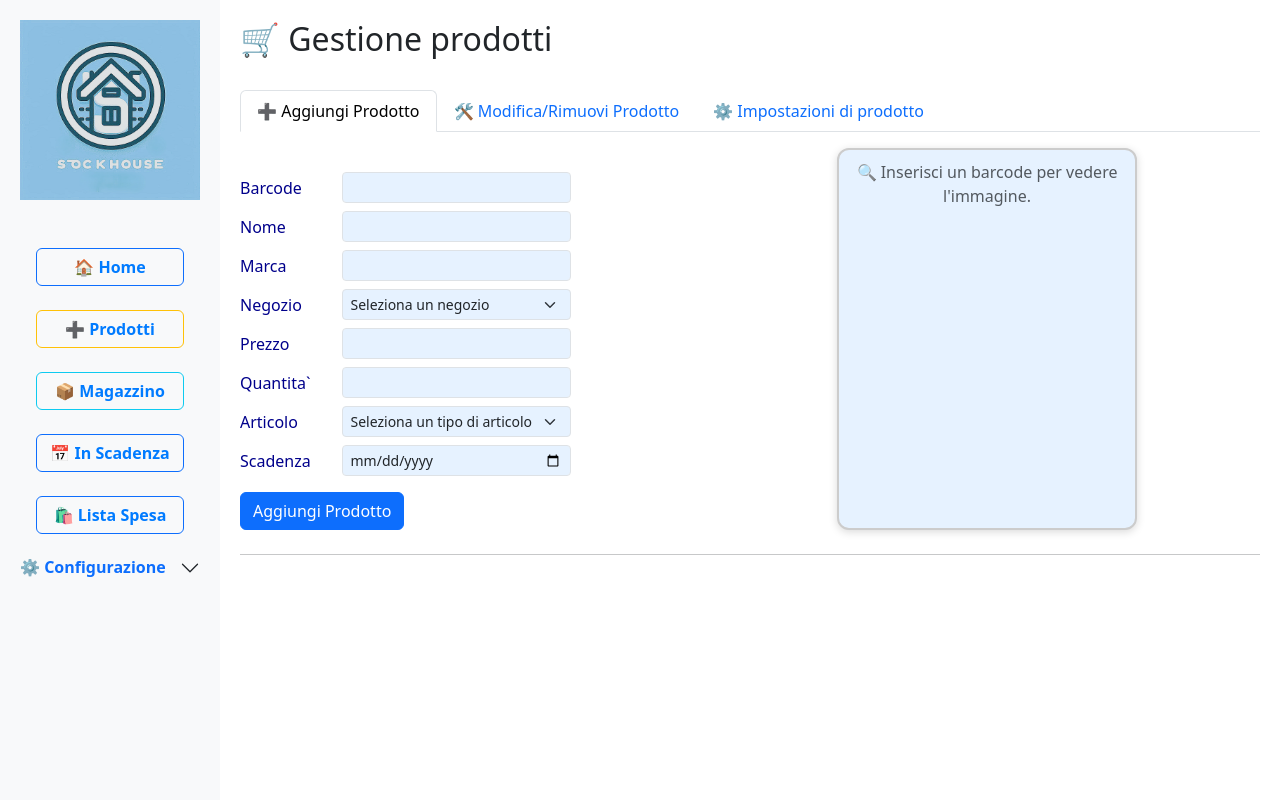
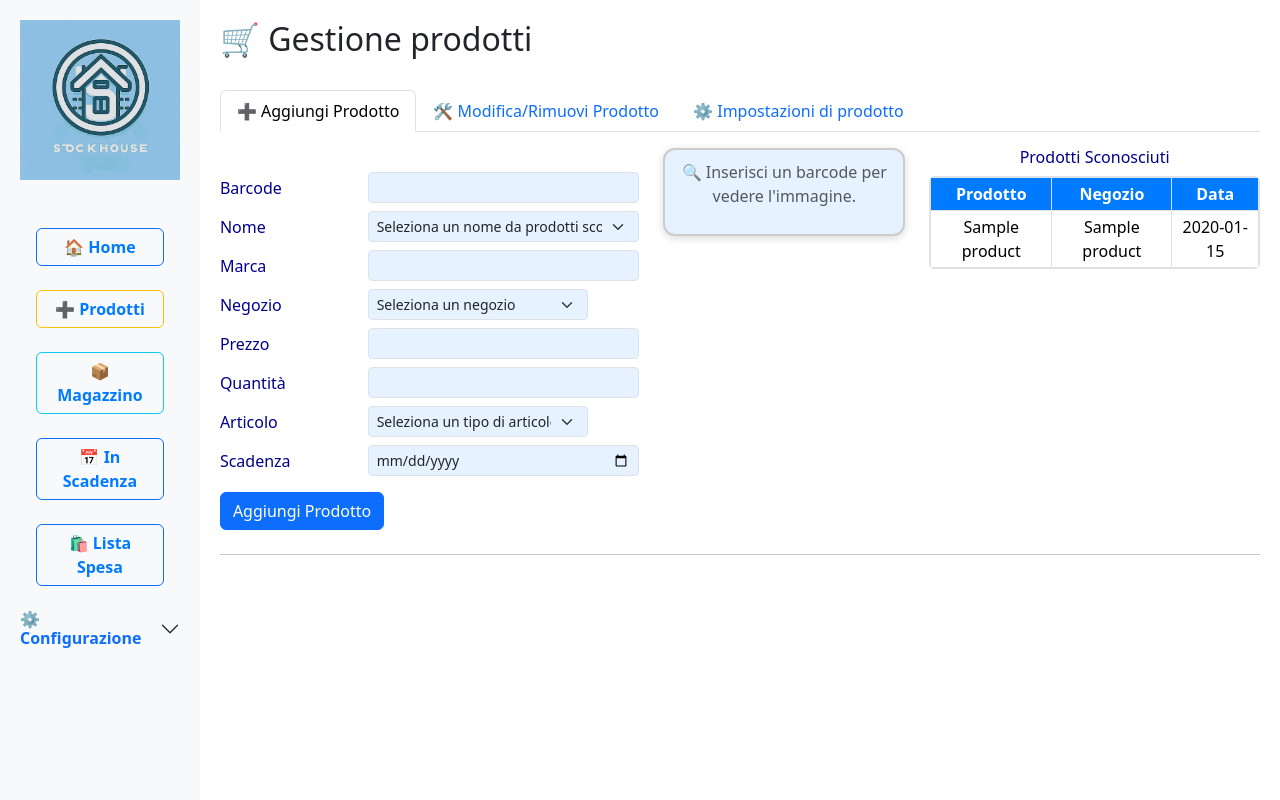
Before and after one commit to rbraico/StockHouse, a Flask app: page /index in a window 1280 px wide. Run offline with Flask 3, Linux system fonts and the light colour scheme; tables that the repository leaves empty hold one stand-in row (values such as "Sample post"); grey boxes marked "Sample" are stand-in pictures.

Commit message:
under construction - implementazione lettura scontrino.

````diff
--- a/stockhouse/app_code/routes.py
+++ b/stockhouse/app_code/routes.py
@@ -7,7 +7,7 @@ from stockhouse.app_code.models import add_product_dim, add_transaction_fact, de
                        get_week_date_range, get_product_by_name_and_dates, get_expiring_products_for_home, get_out_of_stock_products, get_critical_stock, get_monthly_consumed_statistics, \
                        upsert_budget, get_budget, update_inventory_mean_usage_time, get_unconsumed_products_full_list,  \
                        get_unique_unconsumed_record, clean_old_transactions, update_reorder_frequency,upsert_expense, delete_from_shopping_list
-from stockhouse.app_code.models import add_shop, update_shop, delete_shop
+from stockhouse.app_code.models import add_shop, update_shop, delete_shop, get_unknown_products, delete_unknown_product_by_name, insert_product_alias_if_not_exists
 from stockhouse.app_code.models import add_category, get_all_categories, update_category, delete_category, get_all_items, update_item, delete_item
 import sqlite3
 import hashlib
@@ -32,6 +32,10 @@ from stockhouse.app_code.shopping_list_utils import (
     format_decade_label,
     set_refresh_needed,
     is_refresh_needed,
+    get_aliases_from_db,
+    fuzzy_match_product,
+    insert_unknown_product,
+    normalize_text,
     remove_from_shopping_lst)
 import calendar
 from calendar import month_name
@@ -284,6 +288,13 @@ def index():
         # Se il prodotto è stato aggiunto alla lista della spesa, lo rimuoviamo
         debug_print("index -> delete_from_shopping_list: ", barcode)
         delete_from_shopping_list(barcode)
+
+        # cancella il prodotto da unknown_products, se presente
+        delete_unknown_product_by_name(name)
+
+        # crea un nuovo alias per il prodotto, se non esiste già
+        insert_product_alias_if_not_exists(name, barcode, shop)
+
         # Aggiorna lo stato del refresh che verra eseguito all'apertura della pagina shopping_list che puo avvenire anche da Shoppy
         set_refresh_needed(True)
 
@@ -1023,30 +1034,57 @@ def monthly_consumed_count():
     debug_print("monthly_consumed_count: ", count)
     return jsonify({"monthly_consumed_count": count})
 
-#Mainpage - Calcola il numero dei prodotti consumati nel mese
-@main.route('/home_consume_statistics')
-def home_consume_statistics():
-    print("[DEBUG] Route /home_consume_statistics chiamata")
 
-    # Recupera i prodotti per le statistiche sui consumi
-    products = get_monthly_consumed_statistics()
-    debug_print("home_consume_statistics - Prodotti consumati: ", products)
 
-    # Se non ci sono prodotti, restituisci un messaggio vuoto
-    if not products:
+#Mainpage - Conta i prodotti non riconosciuti (unknown)
+@main.route('/unknown_products_count')
+def unknown_products_count():
+    print("[DEBUG] Route /unknown_products_count chiamata")
+
+    conn = sqlite3.connect(Config.DATABASE_PATH)
+    cursor = conn.cursor()
+    cursor.execute("SELECT COUNT(*) FROM unknown_products")
+    count = cursor.fetchone()[0]
+    conn.close()
+
+    debug_print("unknown_products_count: ", count)
+    return jsonify({"unknown_products_count": count})
+
+
+@main.route('/unknown_products')
+def unknown_products():
+    print("[DEBUG] Route /unknown_products chiamata")
+    rows = get_unknown_products()
+
+    if not rows:
         return jsonify({
-            "headers": ["Nome", "Inserimento", "Consumato", "Scadenza"],
+            "headers": ["Nome originale", "Nome normalizzato", "Data inserimento", "Prodotto suggerito", "Note"],
             "records": [],
-            "message": "Nessun prodotto esaurito trovato."
+            "message": "Nessun prodotto da confermare."
         })
 
-    # Restituisci i dati come JSON
     return jsonify({
-        "headers": ["Nome", "Inserimento", "Consumato", "Scadenza"],
-        "records": [[p["name"], p["ins_date"], p["consume_date"], p["expiry_date"]] for p in products]
+        "headers": ["Nome originale", "Nome normalizzato", "Data inserimento", "Prodotto suggerito", "Note"],
+        "records": rows
     })
 
 
+@main.route('/unknown/get_all')
+def get_all_unknown_products():
+    """
+    Restituisce tutti i prodotti non riconosciuti scansionati tramite barcode,
+    presenti nella tabella unknown_products.
+    """
+    conn = sqlite3.connect(Config.DATABASE_PATH)
+    conn.row_factory = sqlite3.Row
+    cursor = conn.cursor()
+    cursor.execute("""
+            SELECT id, raw_name, shop_name, insert_date
+            FROM unknown_products
+            ORDER BY id DESC
+        """)
+    products = cursor.fetchall()
+    return jsonify([dict(row) for row in products])
 
 
 #Mainpage - Calcola il numero dei prodotti da riordinare
@@ -1161,39 +1199,78 @@ def api_refresh_shopping_list():
         return jsonify({"status": "no_refresh_needed"})
 
 
-#Route per la gestione degli scontrini
 @main.route('/api/stockhouse/shopping_receipt', methods=['POST'])
 def shopping_receipt():
+    # ------------------------------------------------------------------------
+    # MATCHING PRODOTTI CON FUZZY LOGIC + SALVATAGGIO DI PRODOTTI NON RICONOSCIUTI
+    #
+    # Per ogni nome prodotto ricevuto:
+    # - Applichiamo una logica fuzzy confrontando il nome normalizzato con gli alias noti
+    # - Se il livello di confidenza è basso (< 0.75), il prodotto viene considerato "non riconosciuto"
+    # - I prodotti non riconosciuti vengono salvati nella tabella 'unknown_products'
+    #   insieme al nome grezzo, nome normalizzato, product_id suggerito (se presente) e una nota
+    #
+    # Questo approccio permette al sistema di "imparare" nel tempo,
+    # facilitando la successiva conferma o creazione di alias
+    # ------------------------------------------------------------------------
+
     try:
         raw_data = request.get_json()
-        print("📥 RAW DATA ricevuto:", raw_data, flush=True)
+        print("Headers:", request.headers)
+        print("Raw data:", request.data)
 
-        # Se i dati arrivano come stringa dentro 'text'
+        debug_print("shopping_receipt - Dati grezzi ricevuti:", raw_data)
+        # Parsing come prima (gestisci raw_data['text'] ecc.)
         if isinstance(raw_data, dict) and 'text' in raw_data:
-            # Rimuovi eventuali ```json e ```
             clean_text = re.sub(r"^```json\n?|```$", "", raw_data['text'].strip())
             data = json.loads(clean_text)
         else:
-            # Altrimenti considera già un JSON valido
             data = raw_data
 
-        print("🛒 Dati decodificati:", flush=True)
-        print(data, flush=True)
+        debug_print("shopping_receipt - Dati ricevuti:", data)
 
-        # Puoi anche salvarli su DB o altro...
+        prodotti = data.get("prodotti", [])
+        nomi_prodotti = [p.get("nome_prodotto", "") for p in prodotti]
+
+        # Carica gli alias una volta (modifica il path DB!)
+        shop_name = data.get("negozio", {}).get("nome", "")
+        aliases = get_aliases_from_db(shop_name)
+        if not aliases:
+            debug_print(f"Nessun alias trovato per il negozio '{shop_name}', uso tutti gli alias.")
+            aliases = get_aliases_from_db()  # alias globali
+
+
+        results = []
+        for nome in nomi_prodotti:
+            product_id, confidence = fuzzy_match_product(nome, aliases)
+            normalized = normalize_text(nome)
+
+            if confidence < 0.75:
+                note = f"Confidenza bassa: {round(confidence * 100)}%"
+                insert_unknown_product(
+                    shop_name,
+                    raw_name=nome,
+                    normalized_name=normalized,
+                    matched_product_id=product_id,
+                    note=note
+                )
+
+            results.append({
+                "nome": nome,
+                "product_id": product_id,
+                "confidence": confidence
+            })
+
+
         return jsonify({
             "status": "ok",
-            "message": "Dati ricevuti correttamente",
-            "store": data.get("negozio", {}),
-            "items": len(data.get("prodotti", []))
-        }), 200
+            "matches": results,
+            "message": f"{len(results)} prodotti elaborati"
+        })
 
     except Exception as e:
-        print("❌ Errore nella route shopping_receipt:", str(e))
-        return jsonify({
-            "status": "error",
-            "message": "Formato JSON errato"
-        }), 400
+        return jsonify({"status": "error", "message": str(e)}), 400
+
 
 @main.route('/shopping_list/remove_selected', methods=['POST'])
 def remove_selected():
--- a/stockhouse/app_code/templates/index.html
+++ b/stockhouse/app_code/templates/index.html
@@ -94,6 +94,12 @@
   font-size: 14px;
   box-sizing: border-box;
 }
+
+#shop, #item {
+  max-width: 220px; /* o una misura che preferisci */
+  width: 100%; /* per farli occupare tutta la colonna ma entro max-width */
+}
+
 </style>
 
 
@@ -124,46 +130,46 @@
 <!-- Prima tab: Aggiungi Prodotto -->
 <div class="tab-pane fade show active" id="add" role="tabpanel">
   <div class="row">
-      <div class="col-md-7">
+    <!-- Form a sinistra -->
+    <div class="col-md-5">
       <form method="POST" class="text-start" id="product-form">
-            <br> <!-- Aggiungi qui linee vuote -->
-
+        <br>
         <!-- Barcode -->
         <div class="row mb-2 align-items-center">
-                <div class="col-2">
-                  <label for="barcode" class="form-label mb-0" style="color: #00008B" >Barcode</label>
+          <div class="col-4">
+            <label for="barcode" class="form-label mb-0" style="color: #00008B">Barcode</label>
           </div>
-                <div class="col-5">
+          <div class="col-8">
             <input type="text" class="form-control form-control-sm" id="barcode" name="barcode" required maxlength="25" style="background-color:  #e6f2ff;" onchange="autoFillProduct()" onblur="autoFillProduct()">
           </div>
         </div>
 
         <!-- Nome -->
         <div class="row mb-2 align-items-center">
-              <div class="col-2">
-                <label for="name" class="form-label mb-0" style="color: #00008B" >Nome</label>
+          <div class="col-4">
+            <label for="name" class="form-label mb-0" style="color: #00008B">Nome</label>
           </div>
-              <div class="col-5">
+          <div class="col-8">
             <input type="text" class="form-control form-control-sm" id="name" name="name" required maxlength="25" style="background-color:  #e6f2ff;">
           </div>
         </div>
 
         <!-- Marca -->
         <div class="row mb-2 align-items-center">
-              <div class="col-2">
-                <label for="brand" class="form-label mb-0" style="color: #00008B" >Marca</label>
+          <div class="col-4">
+            <label for="brand" class="form-label mb-0" style="color: #00008B">Marca</label>
           </div>
-              <div class="col-5">
+          <div class="col-8">
             <input type="text" class="form-control form-control-sm" id="brand" name="brand" required maxlength="25" style="background-color:  #e6f2ff;">
           </div>
         </div>
 
         <!-- Negozio -->
         <div class="row mb-2 align-items-center">
-              <div class="col-2">
-                <label for="shop" class="form-label mb-0" style="color: #00008B" >Negozio</label>
+          <div class="col-4">
+            <label for="shop" class="form-label mb-0" style="color: #00008B">Negozio</label>
           </div>
-              <div class="col-5">
+          <div class="col-8">
             <select class="form-select form-select-sm" id="shop" name="shop" required style="background-color:  #e6f2ff;">
               <option value="">Seleziona un negozio</option>
               {% for shop in shops %}
@@ -175,32 +181,30 @@
 
         <!-- Prezzo -->
         <div class="row mb-2 align-items-center">
-              <div class="col-2">
-                <label for="price" class="form-label mb-0" style="color: #00008B" >Prezzo</label>
+          <div class="col-4">
+            <label for="price" class="form-label mb-0" style="color: #00008B">Prezzo</label>
           </div>
-              <div class="col-5">
+          <div class="col-8">
             <input type="number" step="0.01" class="form-control form-control-sm" id="price" name="price" required style="background-color:  #e6f2ff;">
           </div>
         </div>
 
-            <!-- Quantità dei pezzi acquistati-->
+        <!-- Quantità -->
         <div class="row mb-2 align-items-center">
-              <div class="col-2">
-                <label for="quantity" class="form-label mb-0" style="color: #00008B" >Quantita`</label>
+          <div class="col-4">
+            <label for="quantity" class="form-label mb-0" style="color: #00008B">Quantità</label>
           </div>
-              <div class="col-5">
+          <div class="col-8">
             <input type="number" min="1" class="form-control form-control-sm" id="quantity" name="quantity" required style="background-color:  #e6f2ff;">
           </div>
         </div>
 
-
-
-            <!-- Items -->
+        <!-- Articolo -->
         <div class="row mb-2 align-items-center">
-              <div class="col-2">
-                <label for="item" class="form-label mb-0" style="color: #00008B" >Articolo</label>
+          <div class="col-4">
+            <label for="item" class="form-label mb-0" style="color: #00008B">Articolo</label>
           </div>
-              <div class="col-5">
+          <div class="col-8">
             <select class="form-select form-select-sm" id="item" name="item" required style="background-color:  #e6f2ff;">
               <option value="">Seleziona un tipo di articolo</option>
               {% for cat in items %}
@@ -210,29 +214,49 @@
           </div>
         </div>
 
-
         <!-- Scadenza -->
         <div class="row mb-2 align-items-center">
-              <div class="col-2">
-                <label for="expiry_date" class="form-label mb-0" style="color: #00008B" >Scadenza</label>
+          <div class="col-4">
+            <label for="expiry_date" class="form-label mb-0" style="color: #00008B">Scadenza</label>
           </div>
-              <div class="col-5">
+          <div class="col-8">
             <input type="date" class="form-control form-control-sm" id="expiry_date" name="expiry_date" style="background-color:  #e6f2ff;">
           </div>
         </div>
 
         <!-- Submit -->
         <button type="submit" class="btn btn-primary mt-2">Aggiungi Prodotto</button>
-
       </form>
     </div>
 
-      <div class="product-image-frame">
+    <!-- Immagine al centro -->
+    <div class="col-md-3 d-flex align-items-start justify-content-center">
+      <div class="product-image-frame" style="max-width: 100%;">
         <img id="productImage" src="" alt="Immagine prodotto" style="display: none; max-width: 100%;">
         <p id="image-placeholder" class="text-muted">🔍 Inserisci un barcode per vedere l'immagine.</p>
       </div>
+    </div>
 
+    <!-- Tabella prodotti sconosciuti -->
+    <div class="col-md-4" id="unknown-products-panel" style="display: none;">
+      <h6 class="text-center" style="color: #00008B;">Prodotti Sconosciuti</h6>
+      <div style="overflow-y: auto; max-height: 300px; border: 1px solid #dee2e6; border-radius: 5px;">
+        <table class="table table-sm table-bordered mb-0">
+          <thead style="position: sticky; top: 0; background-color: #f1f1f1;">
+            <tr>
+              <th>Prodotto</th>
+              <th>Negozio</th>
+              <th>Data</th>
+            </tr>
+          </thead>
+          <tbody id="unknown-products-body">
+            <!-- Popolamento dinamico -->
+          </tbody>
+        </table>
       </div>
+    </div>
+  </div>
+
   <hr class="my-4">
 
   {% if new_product %}
@@ -258,9 +282,8 @@
     </tbody>
   </table>
   {% endif %}
+</div>
 
-
-  </div>
 
   <!-- Seconda tab: Modifica/Rimuovi Prodotto -->
 <div class="tab-pane fade" id="manage" role="tabpanel">
@@ -807,6 +830,98 @@ document.addEventListener("DOMContentLoaded", function () {
 });
 </script>
 
+<script>
+  /**
+   * Funzione per caricare i prodotti sconosciuti dalla route Flask
+   * e popolare dinamicamente la tabella HTML presente nella prima tab
+   * della pagina gestione prodotti.
+   *
+   * Il pannello contenente la tabella (#unknown-products-panel) sarà
+   * mostrato solo se esistono prodotti sconosciuti, altrimenti sarà nascosto.
+   */
+async function loadUnknownProducts() {
+  try {
+    const res = await fetch('/unknown/get_all');
+    const data = await res.json();
+
+    const panel = document.getElementById('unknown-products-panel');
+    const tbody = document.getElementById('unknown-products-body');
+
+    // Elementi form nome
+    const nameInput = document.getElementById('name');
+
+    if (data.length === 0) {
+      // Nascondi pannello unknown e mostra solo input testo normale
+      panel.style.display = 'none';
+
+      // Se c’è un select al posto dell’input, rimettilo input
+      if (nameInput.tagName !== 'INPUT') {
+        // Ricrea input testo
+        const newInput = document.createElement('input');
+        newInput.type = 'text';
+        newInput.className = 'form-control form-control-sm';
+        newInput.id = 'name';
+        newInput.name = 'name';
+        newInput.required = true;
+        newInput.maxLength = 25;
+        newInput.style.backgroundColor = '#e6f2ff';
+
+        nameInput.parentNode.replaceChild(newInput, nameInput);
+      }
+
+      tbody.innerHTML = '';
+      return;
+    }
+
+    // Mostra pannello unknown e popola tabella
+    panel.style.display = 'block';
+    tbody.innerHTML = '';
+    data.forEach(prod => {
+      const row = document.createElement('tr');
+      row.innerHTML = `
+        <td>${prod.raw_name || ''}</td>
+        <td>${prod.shop_name || ''}</td>
+        <td>${prod.insert_date || ''}</td>
+      `;
+      tbody.appendChild(row);
+    });
+
+    // Se ci sono unknown, sostituisci input nome con select
+    if (nameInput.tagName === 'INPUT') {
+      const select = document.createElement('select');
+      select.className = 'form-select form-select-sm';
+      select.id = 'name';
+      select.name = 'name';
+      select.required = true;
+      select.style.backgroundColor = '#e6f2ff';
+
+      // Opzione vuota di default
+      const emptyOption = document.createElement('option');
+      emptyOption.value = '';
+      emptyOption.textContent = 'Seleziona un nome da prodotti sconosciuti';
+      select.appendChild(emptyOption);
+
+      data.forEach(prod => {
+        const option = document.createElement('option');
+        option.value = prod.raw_name;
+        option.textContent = prod.raw_name;
+        select.appendChild(option);
+      });
+
+      nameInput.parentNode.replaceChild(select, nameInput);
+    }
+
+  } catch (error) {
+    console.error('Errore caricamento prodotti sconosciuti:', error);
+  }
+}
+
+document.addEventListener('DOMContentLoaded', () => {
+  loadUnknownProducts();
+});
+
+
+</script>
 
 
 
````
Also changed, not shown: stockhouse/app_code/models.py (+79 -0 lines), stockhouse/app_code/shopping_list_utils.py (+44 -0 lines), stockhouse/app_code/templates/home.html (+6 -6 lines). Lines whose indentation alone changed are shown as unchanged.
